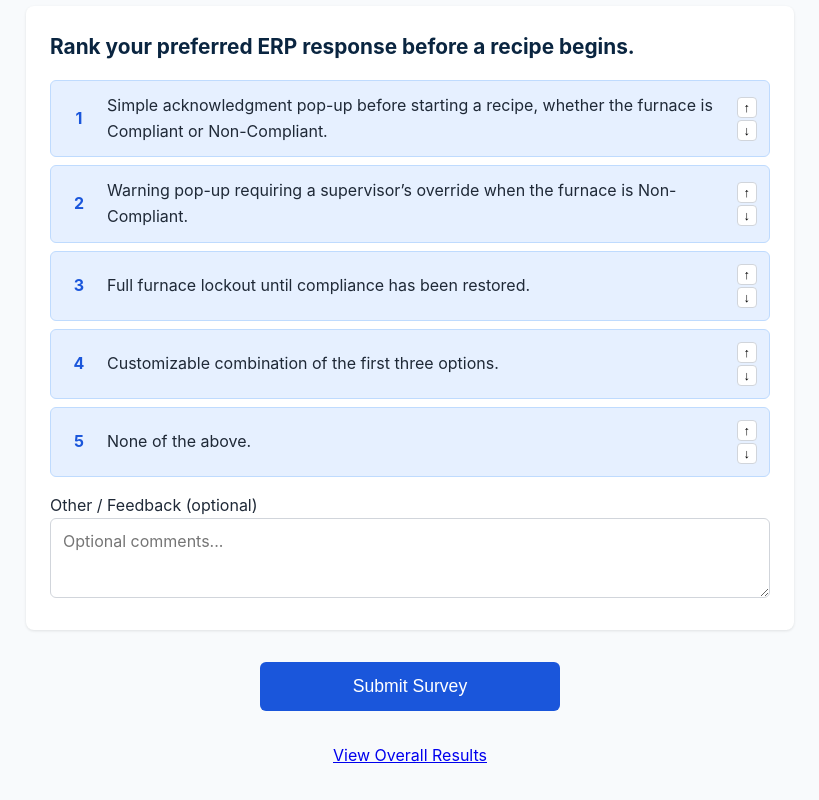
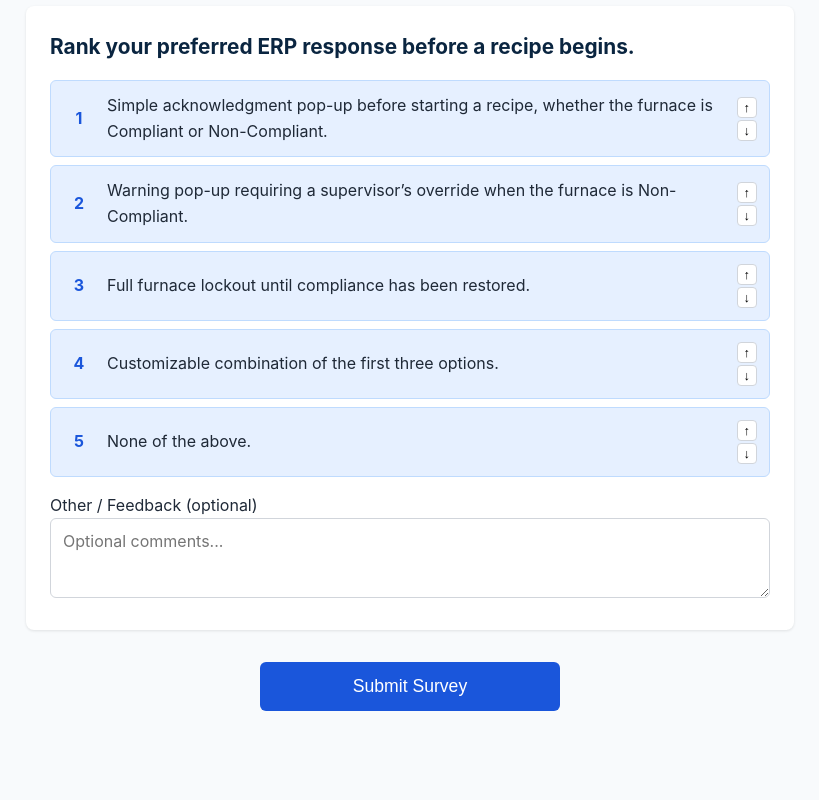
Before and after one commit to C3DataSupport/c3-data-survey, a website: page public/index.html in a window 1280 px wide. Shown: the part 1157-1957 px from the top of the page, without its empty margins (230-1049 px from the left). After the commit the page ends 1900 px from the top, so only its background shows below. Drawn offline with nearby package versions, Linux system fonts and the light colour scheme.

Commit message:
Remove link to view overall results
Removed link to view overall results from the form.

```diff
--- a/public/index.html
+++ b/public/index.html
@@ -52,7 +52,6 @@
       <button type="submit" class="primary" id="submit-btn">Submit Survey</button>
     </form>
 
-    <p style="text-align:center; margin-top:2rem;"><a href="/results.html">View Overall Results</a></p>
   </div>
   <script src="/app.js"></script>
 </body>
```
